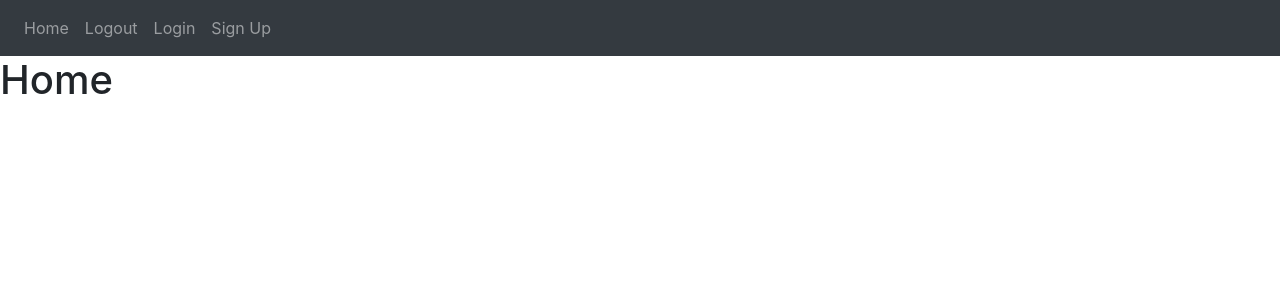
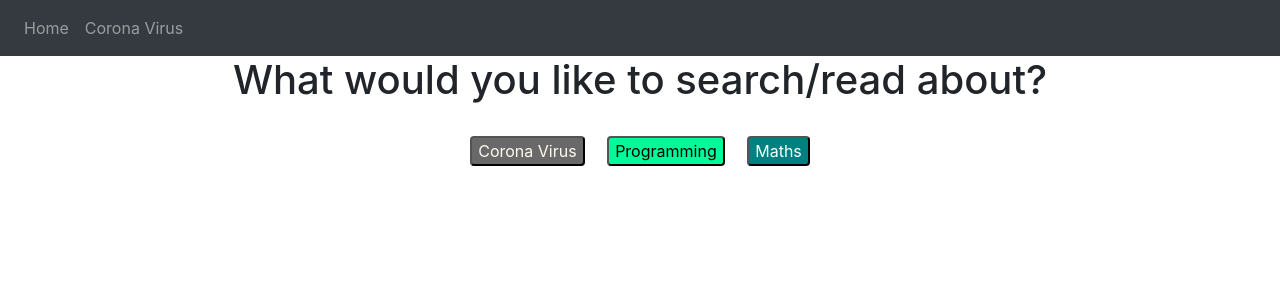
Before and after one commit to zamfir231/Corona-Virus-search-website, a Flask app: page / in a window 1280 px wide. Shown: the top 300 px of the page. Run offline with Flask 2, Linux system fonts and the light colour scheme; some libraries are stand-ins or nearby versions.

Commit message:
basic buttons

```diff
--- a/website/templates/base.html
+++ b/website/templates/base.html
@@ -31,10 +31,8 @@
        <div class="navbar-nav">
 
          <a class="nav-item nav-link" id="home" href="/">Home</a>
-         <a class="nav-item nav-link" id="logout" href="/logout">Logout</a>
+         <a class="nav-item nav-link" id="coronaVirus" href="/coronaVirus">Corona Virus</a>
 
-         <a class="nav-item nav-link" id="login" href="/login">Login</a>
-         <a class="nav-item nav-link" id="signUp" href="/sign-up">Sign Up</a>
 
        </div>
      </div>
--- a/website/templates/index.html
+++ b/website/templates/index.html
@@ -5,5 +5,25 @@
   <title>Home page</title>
 {% endblock %}
 {% block body %}
-  <h1>Home</h1>
+  <center><h1>What would you like to search/read about?</h1></center>
+  <br />
+  <center><button style="background-color:DimGrey
+  ;color:#FFFAF0
+  ;border-radius:4px" onclick="location.href = 'coronaVirus';">
+  Corona Virus
+  </button>
+  &nbsp;
+  &nbsp;
+  <button style="background-color:#00FA9A
+  ;color:black
+  ;border-radius:4px">
+  Programming
+  </button>
+  &nbsp;
+  &nbsp;
+  <button style="background-color:Teal
+  ;color:white
+  ;border-radius:4px">
+  Maths
+  </button></center>
 {% endblock %}
--- a/website/views.py
+++ b/website/views.py
@@ -7,3 +7,7 @@ view = Blueprint('views', __name__)
 @view.route('/')
 def home():
     return render_template('index.html')
+
+@view.route('/coronaVirus')
+def coronaVirus():
+    return render_template('coronaVirus.html')
```
Also changed, not shown: website/templates/coronaVirus.html (added).
